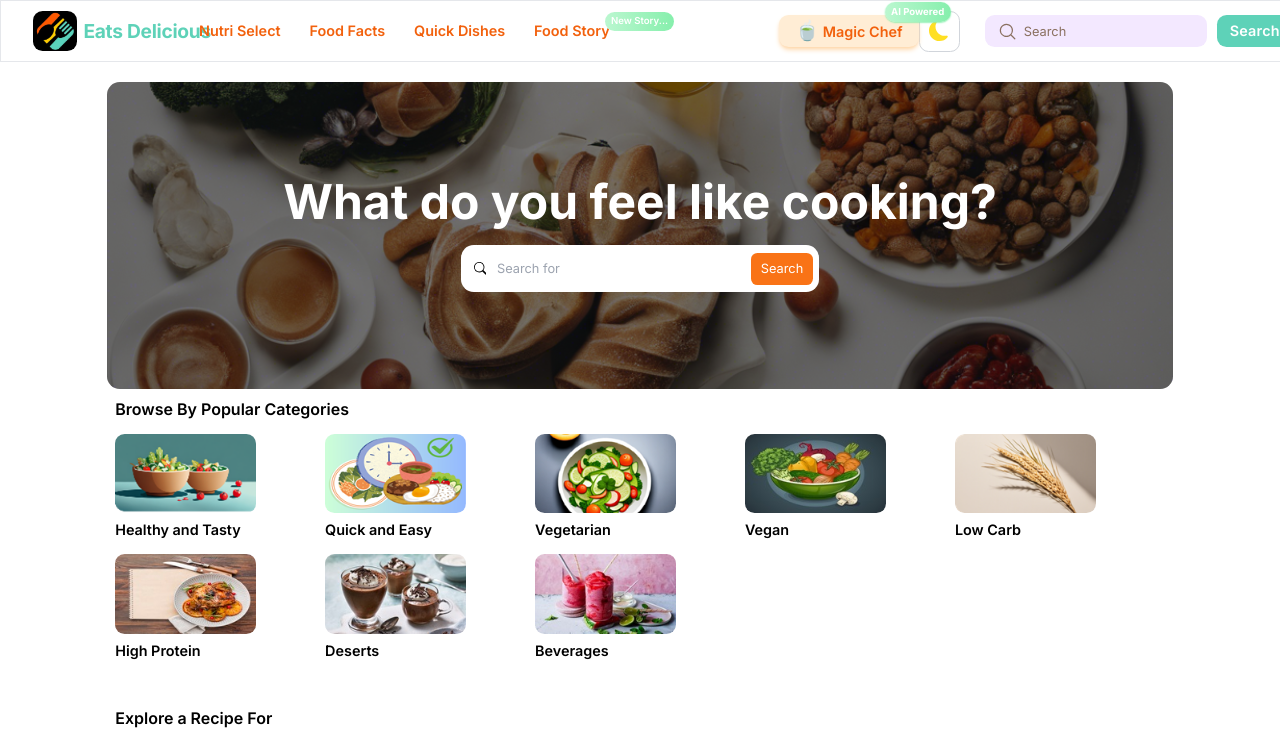
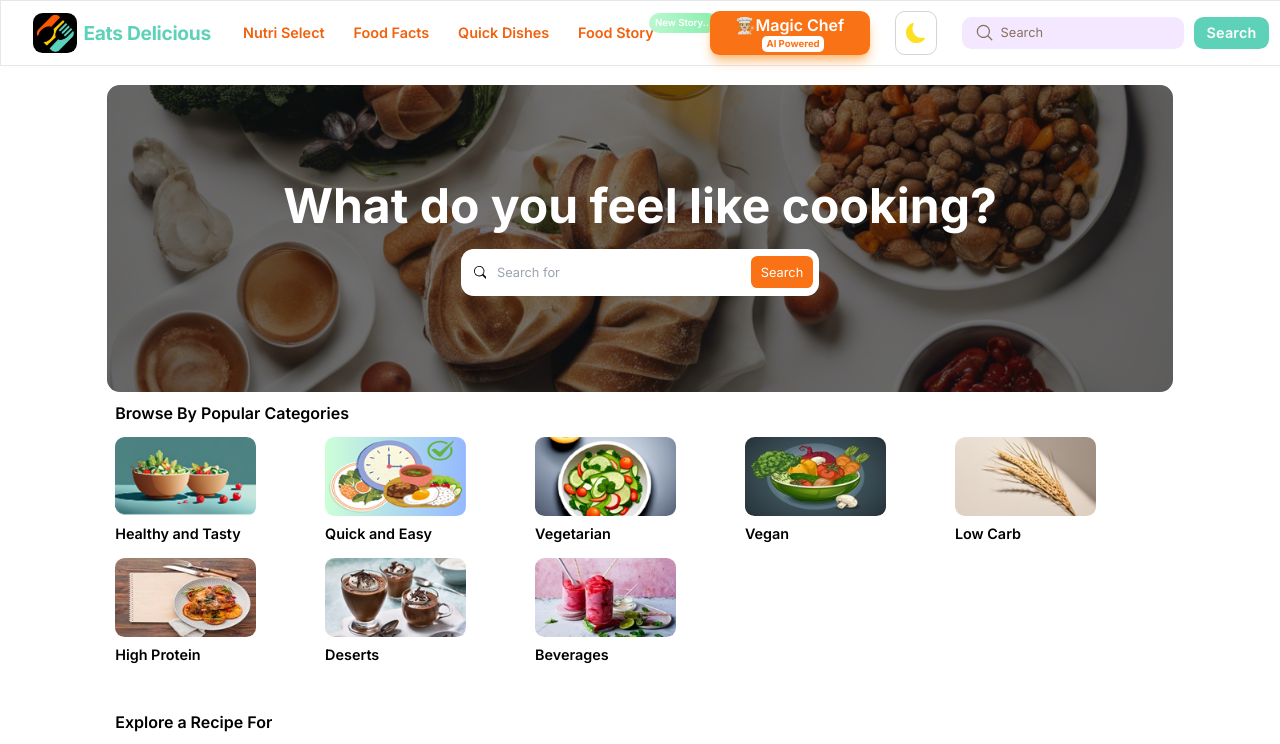
Before and after one commit to amey5111/eatsDelicious-A-Recipe-Search-Website-and-more-, a Next.js app: page / in a window 1280 px wide. Shown: the top 744 px of the page. Built offline with nearby package versions, Linux system fonts and the light colour scheme; grey boxes are pictures that could not be loaded.

Commit message:
navbar fixed

```diff
--- a/src/app/components/common/NavBar.js
+++ b/src/app/components/common/NavBar.js
@@ -78,17 +78,17 @@ const Navbar = () => {
             New Story...
           </span>
         </Link>
-        <Link
-          className="text-[#f2610d] text-lg font-semibold leading-normal relative ml-44 bg-orange-100 dark:bg-orange-400 shadow-md shadow-orange-200 hover:bg-gradient-to-tr hover:from-orange-100 hover:to-orange-300 dark:hover:bg-gradient-to-tr dark:hover:from-orange-500 dark:hover:to-orange-700 dark:shadow-md dark:shadow-orange-200 dark:text-white rounded-xl py-1 px-5"
-          href="/magic-chef-ai"
-        >
-          <span className="font-bold text-2xl">🍵</span> Magic Chef
-          <span className="absolute top-[-16px] right-[-40px] text-xs font-bold px-2 py-1 rounded-full text-white bg-gradient-to-r from-green-200 to-green-300 dark:bg-gradient-to-r dark:from-gray-700 dark:to-green-700 shadow-sm shadow-green-300 dark:shadow-sm dark:shadow-green-300">
-            AI Powered
-          </span>
-        </Link>
       </div>
       <div className="hidden md:flex flex-1 justify-end gap-8 align-middle">
+        <Link
+        href="/magic-chef-ai"
+        className="flex flex-col items-center font-semibold dark:text-white bg-orange-500 text-white rounded-xl py-1 px-8 shadow-lg shadow-orange-300 text-xl relative"
+      >
+        🧑🏼‍🍳Magic Chef
+        <span className="ml-2 bg-white text-orange-500 text-xs font-bold px-1.5 py-0.5 rounded-md">
+          AI Powered
+        </span>
+      </Link>
         <ThemeToggle />
         <label className="flex flex-col min-w-96 !h-10 max-w-64 my-auto mr-1">
           <div className="flex w-full flex-1 items-stretch rounded-xl h-full">
```
